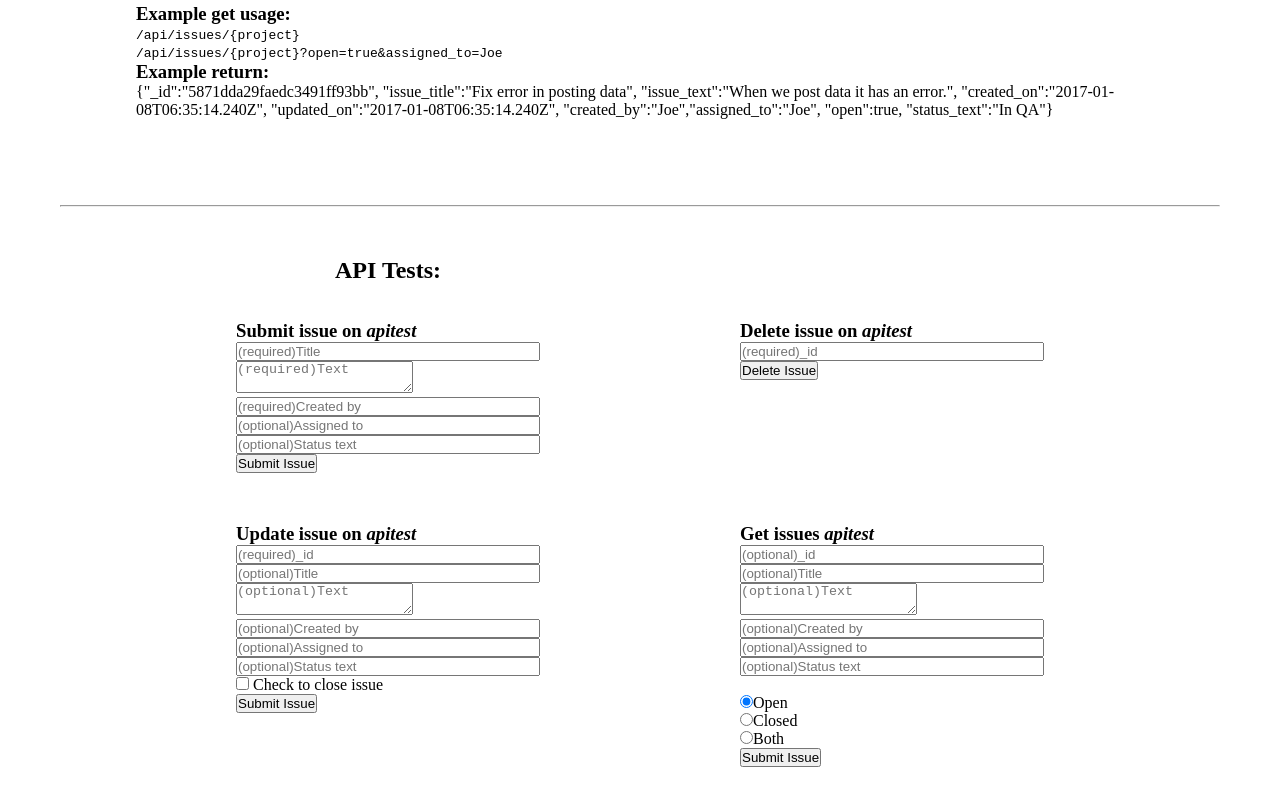
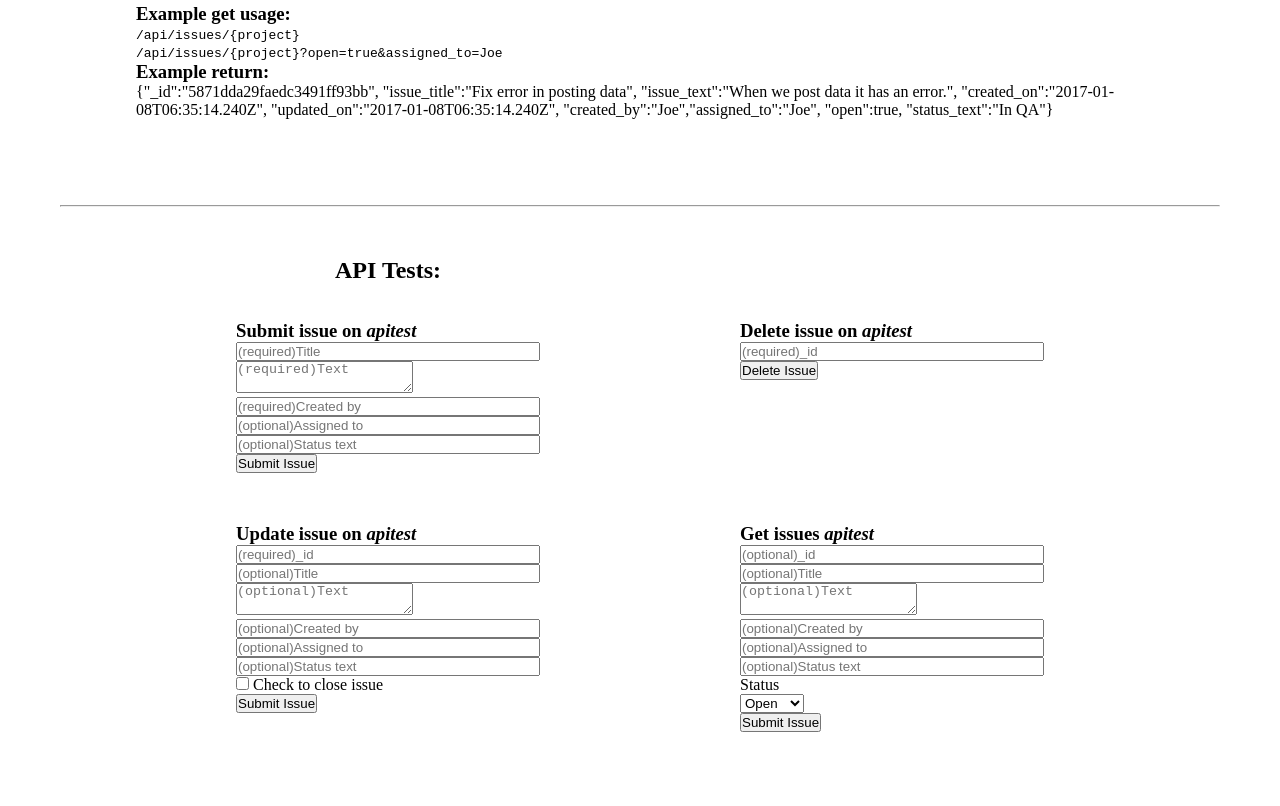
Before and after one commit to norbert-s/issuetracker, a website: page views/index.html in a window 1280 px wide. Shown: the part 318-1124 px from the top of the page. After the commit the page ends 1096 px from the top, so only its background shows below. Drawn offline with nearby package versions, Linux system fonts and the light colour scheme.

Commit message:
status button

```diff
--- a/views/index.html
+++ b/views/index.html
@@ -94,10 +94,13 @@
         <input type="text" name="created_by" placeholder="(optional)Created by" ><br>
         <input type="text" name="assigned_to" placeholder="(optional)Assigned to" ><br>
         <input type="text" name="status_text" placeholder="(optional)Status text" ><br>
+        Status<br>
+        <select name="status">
+          <option value="o">Open</option>
+          <option value="c">Closed</option>
+          <!--<option value="b">Both</option>-->
+        </select>
         <br>
-        <input id='openRadio' type="radio" name="status" value="o" checked>Open<br>
-        <input id='closedRadio' type="radio" name="status" value="c">Closed<br>
-        <input id='bothRadio' type="radio" name="status" value="b">Both<br>
         <button type="submit" >Submit Issue</button>
       </form>
       </div>
```
